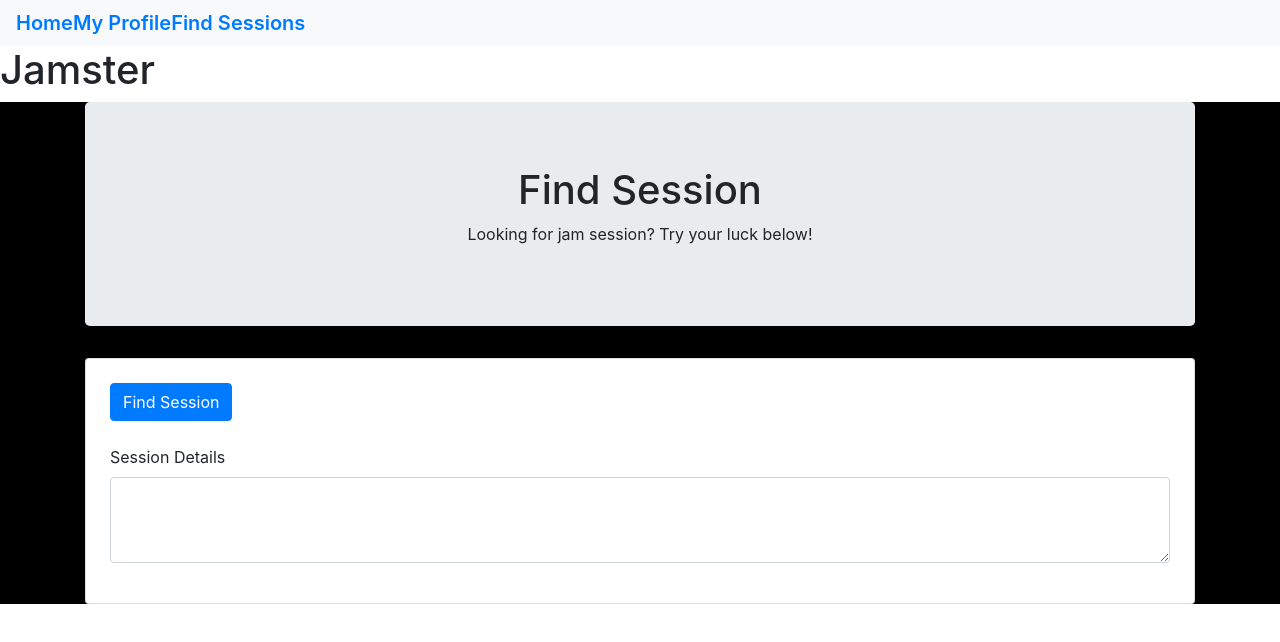
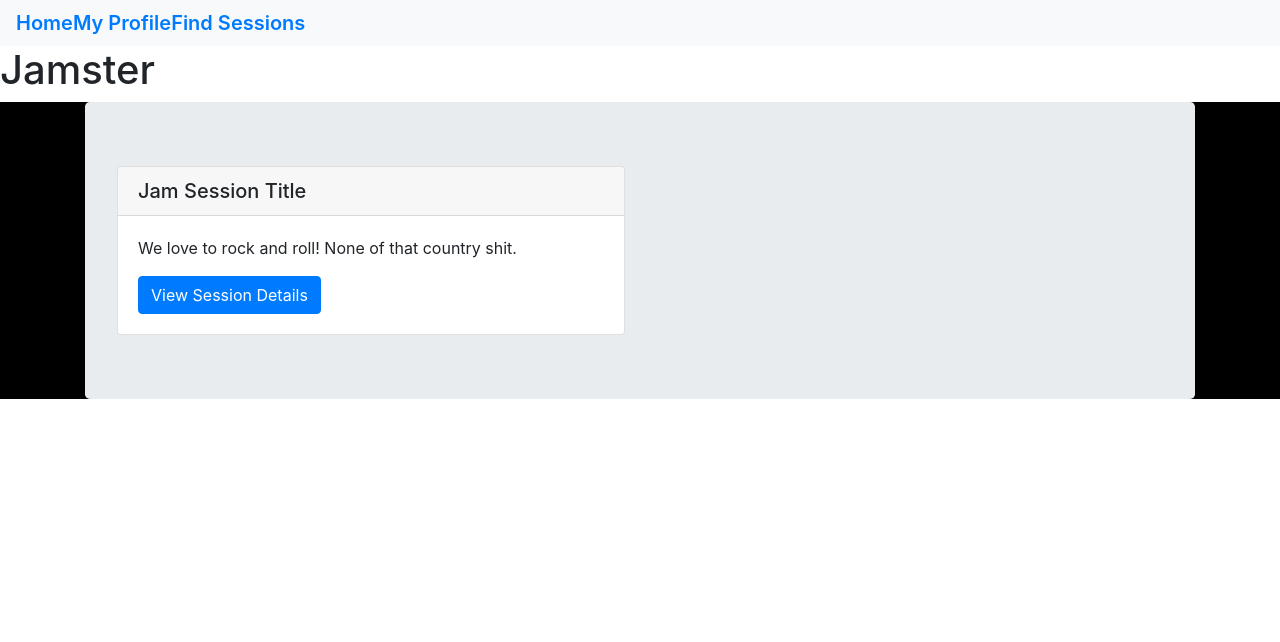
Before and after one commit to August-Johnson/jamster, a React (Create React App) app in the folder client/: page /findSession in a window 1280 px wide. Shown: the top 642 px of the page. Built offline with nearby package versions, Linux system fonts and the light colour scheme.

Commit message:
session card

```diff
--- /dev/null
+++ b/client/src/components/SessionCard/index.js
@@ -0,0 +1,19 @@
+import React from "react";
+import Card from "react-bootstrap/Card";
+import Button from "react-bootstrap/Button";
+
+function SessionCard(props) {
+    return (
+        <Card>
+            <Card.Header as="h5">{props.sessionTitle}</Card.Header>
+            <Card.Body>
+                <Card.Text>
+                    {props.sessionDescription}
+                </Card.Text>
+                <Button variant="primary">View Session Details</Button>
+            </Card.Body>
+        </Card>
+    );
+}
+
+export default SessionCard;
--- a/client/src/pages/FindSession/index.js
+++ b/client/src/pages/FindSession/index.js
@@ -3,49 +3,31 @@ import Container from "react-bootstrap/Container";
 import Jumbotron from "react-bootstrap/Jumbotron";
 import Row from "react-bootstrap/Row";
 import Col from "react-bootstrap/Col";
-import Card from "react-bootstrap/Card";
-import Form from "react-bootstrap/Form";
-import Button from "react-bootstrap/Button";
+import SessionsCard from "../../components/SessionCard";
 
 class FindSession extends Component {
     state = {
-        name: "",
-        instrument: "",
-        skillLevel: "",
+        jamSessions: [
+            {
+                sessionId: 1,
+                title: "Jam Session Title",
+                description: "We love to rock and roll! None of that country shit."
+            }
+        ]
     }
+
     render() {
-        return(
+        return (
             <Container>
                 <Jumbotron>
                     <Row>
-                        <Col>
-                        <h1 className="text-center">Find Session</h1>
-                        <p className="text-center">Looking for jam session? Try your luck below!</p>
-
-                        </Col>
+                        {this.state.jamSessions.map((session) =>
+                            <Col xl="6" lg="6" md="12" sm="12" xs="12">
+                                <SessionsCard sessionTitle={session.title} sessionDescription={session.description} />
+                            </Col>
+                        )}
                     </Row>
                 </Jumbotron>
-
-                    <Row>
-                        <Col>
-                            <Card>
-
-                                <Form className="m-4">
-                                    <Button className="mb-4" variant="primary" type="submit">
-                                        Find Session
-                                    </Button>
-
-                                    <Form.Group controlId="sessionForm.Details">
-                                        <Form.Label>Session Details</Form.Label>
-                                        <Form.Control as="textarea" rows="3" />
-                                    </Form.Group>
-
-                                </Form>
-
-                            </Card>
-                        </Col>
-                    </Row>
-
 
             </Container>
         );
```
